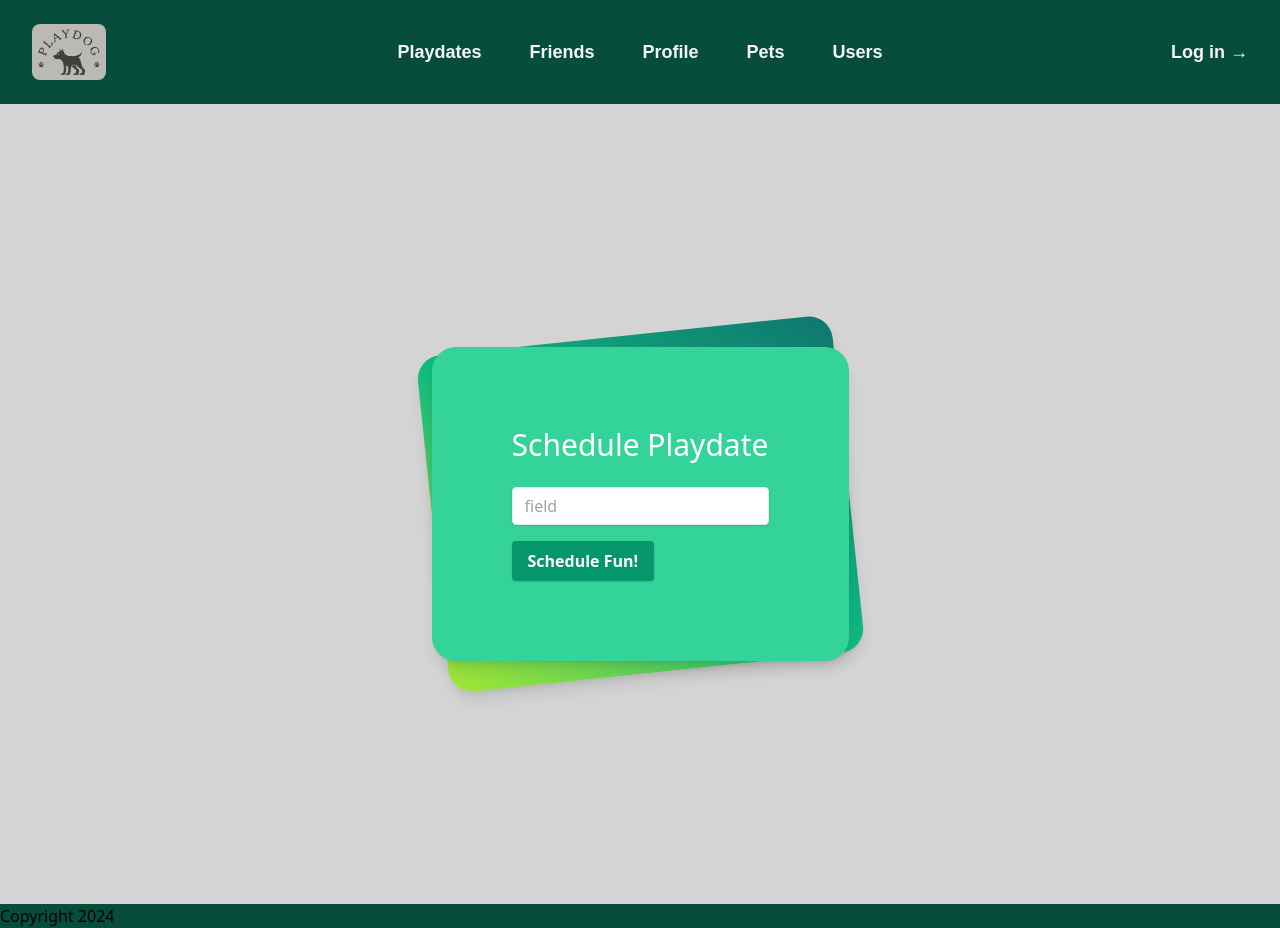
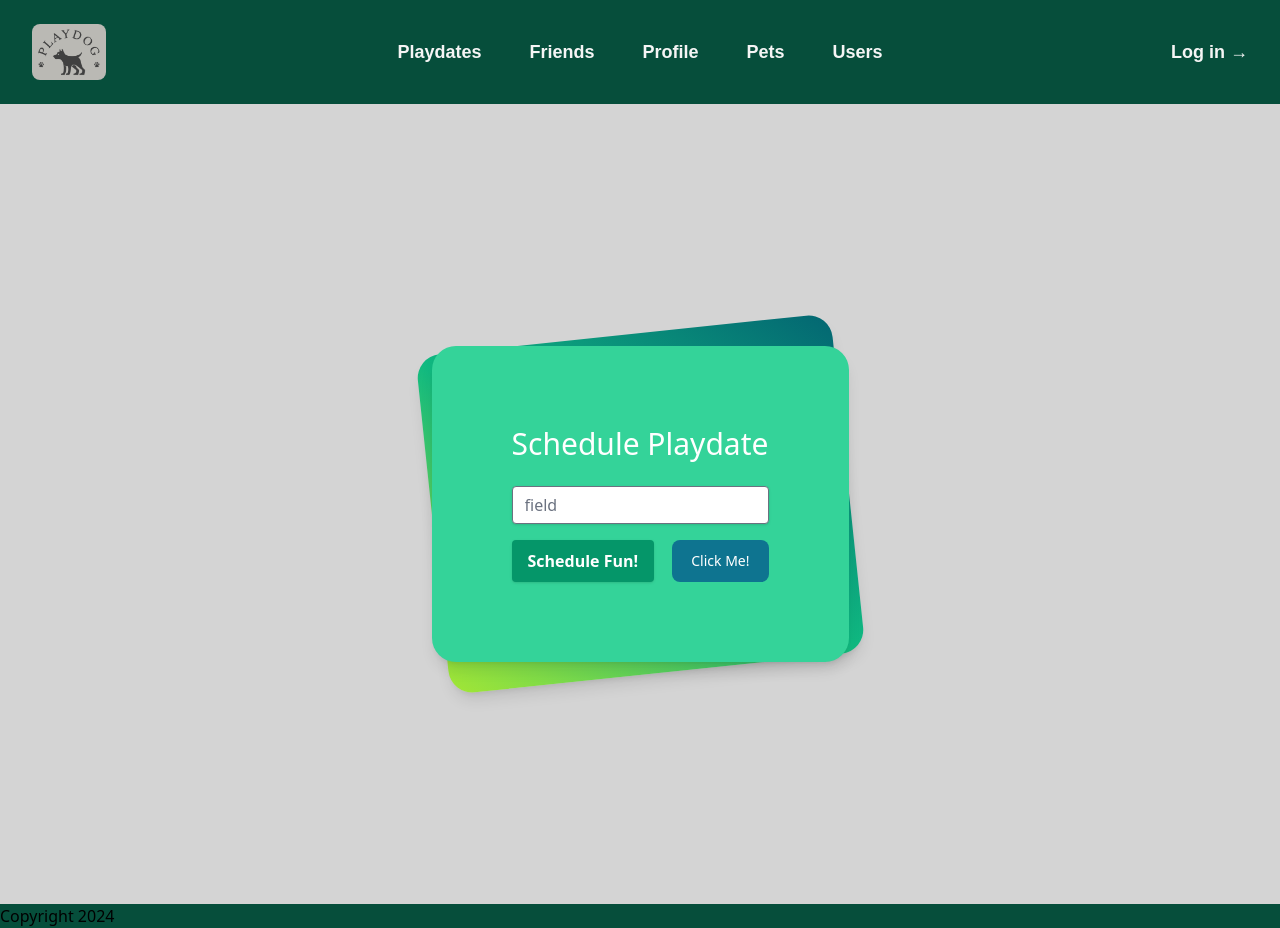
Before and after one commit to jmychalm13/play_dog_frontend, a React (Vite) app: page /playdates/new in a window 1280 px wide. Built offline with nearby package versions, Linux system fonts and the light colour scheme; a web font is replaced by a local one.

Commit message:
added tailwind flowbite

```diff
--- a/package.json
+++ b/package.json
@@ -13,6 +13,7 @@
     "@headlessui/react": "^1.7.18",
     "@heroicons/react": "^2.1.1",
     "axios": "^1.6.5",
+    "flowbite-react": "^0.7.2",
     "react": "^18.2.0",
     "react-dom": "^18.2.0",
     "react-router-dom": "^6.21.2"
--- a/src/DogsIndex.jsx
+++ b/src/DogsIndex.jsx
@@ -71,7 +71,7 @@ export function DogsIndex() {
         {dogs.map((dog) => (
           <div
             key={dog.id}
-            className="mx-auto my-3 px-4 flex flex-col items-center bg-white border dark:border-emerald-200 rounded-lg shadow md:flex-col md:max-w-xl hover:bg-emerald-100 border-emerald-700 dark:bg-emerald-800 dark:hover:bg-emerald-700"
+            className="mx-auto my-3 px-4 flex flex-col items-center bg-emerald-400 border dark:border-emerald-200 rounded-lg shadow md:flex-col md:max-w-xl hover:bg-emerald-100 border-emerald-700 dark:bg-emerald-800 dark:hover:bg-emerald-700"
           >
             <img
               className="mt-6 object-cover w-full rounded-t-lg h-96 md:h-auto md:w-48 md:rounded-none md:rounded-s-lg"
--- a/src/PlaydateNew.jsx
+++ b/src/PlaydateNew.jsx
@@ -1,3 +1,5 @@
+import { Button } from "flowbite-react";
+
 export function PlaydateNew() {
   return (
     <div className="min-h-screen bg-neutral-300 py-6 flex flex-col justify-center sm:py-12">
@@ -18,6 +20,7 @@ export function PlaydateNew() {
               <button className="shadow bg-emerald-600 hover:bg-emerald-700 text-white font-bold py-2 px-4 rounded focus:outline-none focus:shadow-outline">
                 Schedule Fun!
               </button>
+              <Button>Click Me!</Button>
             </div>
           </form>
         </div>
--- a/tailwind.config.js
+++ b/tailwind.config.js
@@ -1,8 +1,9 @@
 /** @type {import('tailwindcss').Config} */
+import flowbitePlugin from "flowbite/plugin";
 export default {
-  content: ["./index.html", "./src/**/*.{js,ts,jsx,tsx}"],
+  content: ["./index.html", "./src/**/*.{js,ts,jsx,tsx}", "node_modules/flowbite-react/lib/esm/**/*.js"],
   theme: {
     extend: {},
   },
-  plugins: [],
+  plugins: [flowbitePlugin],
 };
```
Also changed, not shown: 1 other file (tests, documents, lock files or other folders).
